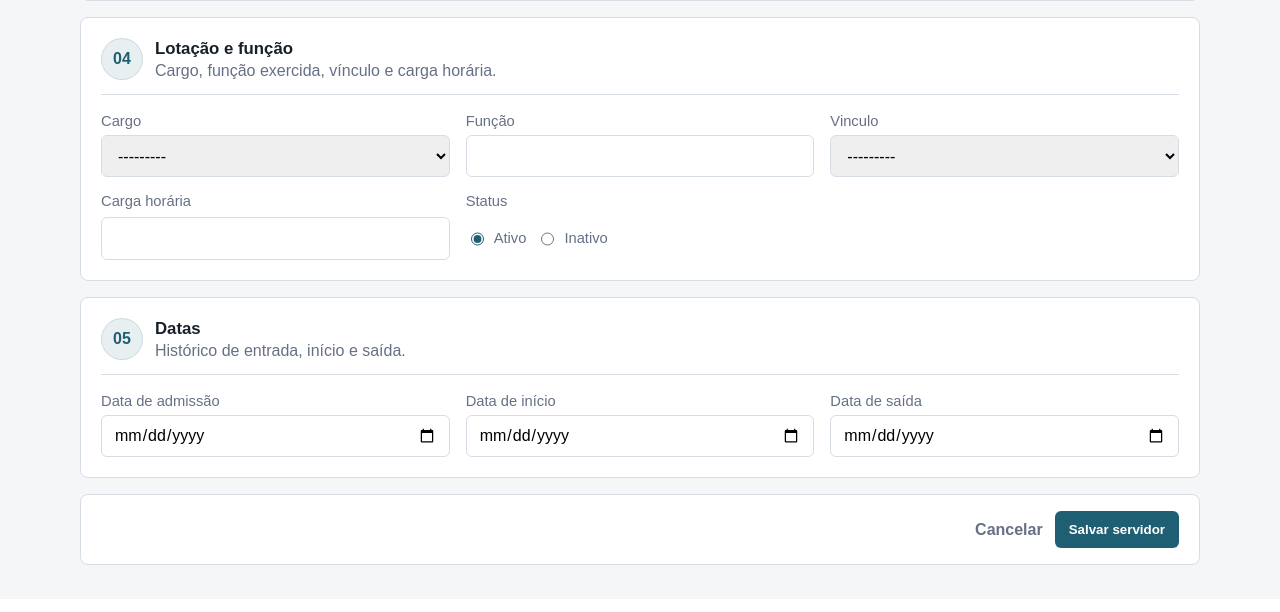
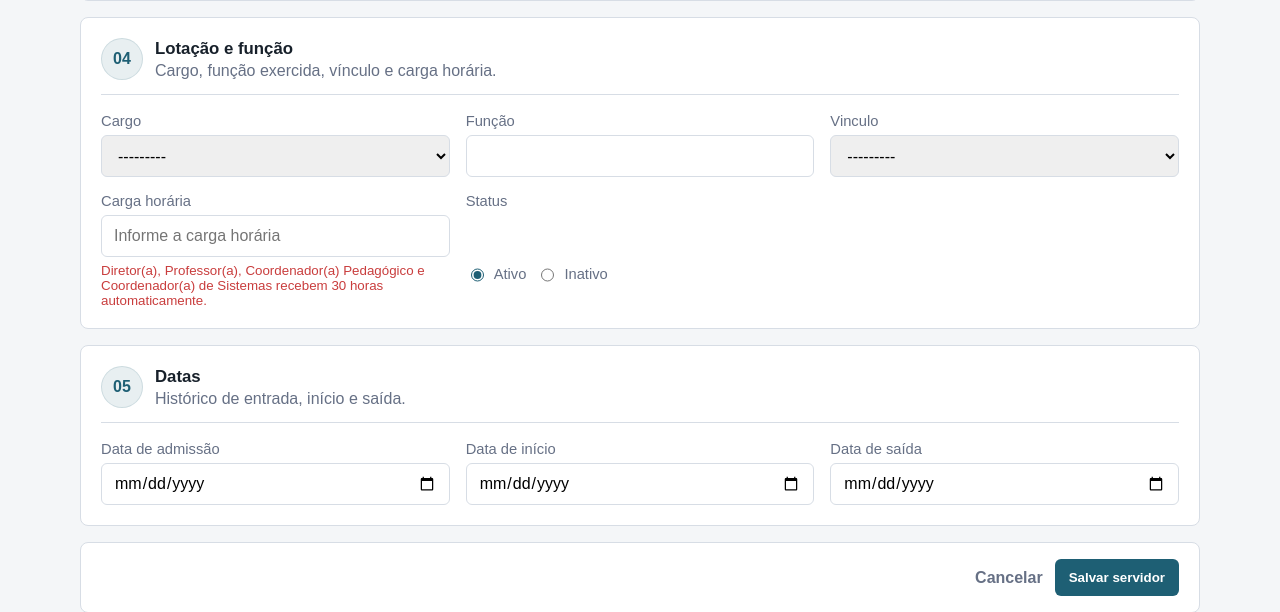
Before and after one commit to TioHashi/SGP, a Django app: page /servidores/novo/ in a window 1280 px wide. Shown: the part 1212-1824 px from the top of the page. Before the commit the page ends 1777 px from the top, so only its background shows below. Run offline with Django 5.2, Linux system fonts and the light colour scheme; a user stored in the database is signed in; data comes from the database, SQL or seed files in the repository; data that the repository does not hold is empty.

Commit message:
Ajusta carga horaria no cadastro

```diff
--- a/core/forms.py
+++ b/core/forms.py
@@ -4,6 +4,26 @@ from .models import Escola, Frequencia, Servidor
 
 
 class ServidorForm(forms.ModelForm):
+    FUNCAO_SUGESTOES = [
+        'Diretor(a)',
+        'Professor(a)',
+        'Coordenador(a) Pedagógico',
+        'Coordenador(a) de Sistemas',
+        'Secretária de Educação',
+    ]
+    CARGA_AUTOMATICA_30 = {
+        'diretor',
+        'diretora',
+        'diretor(a)',
+        'professor',
+        'professora',
+        'professor(a)',
+        'coordenador pedagogico',
+        'coordenador(a) pedagogico',
+        'coordenador de sistemas',
+        'coordenador(a) de sistemas',
+    }
+
     status_servidor = forms.ChoiceField(
         choices=[('ativo', 'Ativo'), ('inativo', 'Inativo')],
         label='Status',
@@ -50,6 +70,7 @@ class ServidorForm(forms.ModelForm):
             'data_saida': forms.DateInput(attrs={'type': 'date'}),
             'licenca_inicio': forms.DateInput(attrs={'type': 'date'}),
             'licenca_fim': forms.DateInput(attrs={'type': 'date'}),
+            'funcao': forms.TextInput(attrs={'list': 'funcoes-sugeridas'}),
         }
         labels = {
             'formacao': 'Formação',
@@ -74,14 +95,52 @@ class ServidorForm(forms.ModelForm):
             field.widget.attrs.setdefault('class', 'field-control')
 
         self.fields['status_servidor'].widget.attrs['class'] = 'status-radio-group'
+        self.fields['carga_horaria'].help_text = 'Diretor(a), Professor(a), Coordenador(a) Pedagógico e Coordenador(a) de Sistemas recebem 30 horas automaticamente.'
 
         if user and not user.is_superuser:
             self.fields.pop('escola')
+
+    @staticmethod
+    def normalizar_funcao(valor):
+        return (
+            (valor or '')
+            .strip()
+            .lower()
+            .replace('á', 'a')
+            .replace('à', 'a')
+            .replace('â', 'a')
+            .replace('ã', 'a')
+            .replace('é', 'e')
+            .replace('ê', 'e')
+            .replace('í', 'i')
+            .replace('ó', 'o')
+            .replace('ô', 'o')
+            .replace('õ', 'o')
+            .replace('ú', 'u')
+            .replace('ç', 'c')
+        )
+
+    def usa_carga_automatica(self, cargo, funcao):
+        cargo_normalizado = self.normalizar_funcao(cargo)
+        funcao_normalizada = self.normalizar_funcao(funcao)
+        return (
+            cargo_normalizado in self.CARGA_AUTOMATICA_30
+            or funcao_normalizada in self.CARGA_AUTOMATICA_30
+        )
 
     def clean(self):
         cleaned_data = super().clean()
         status_servidor = cleaned_data.get('status_servidor')
         motivo_inativo = cleaned_data.get('motivo_inativo')
+        cargo = cleaned_data.get('cargo')
+        funcao = cleaned_data.get('funcao')
+        carga_horaria = cleaned_data.get('carga_horaria')
+
+        if self.usa_carga_automatica(cargo, funcao):
+            cleaned_data['carga_horaria'] = 30
+        elif not carga_horaria:
+            self.add_error('carga_horaria', 'Informe a carga horária para este cargo ou função.')
+
         if status_servidor == 'inativo' and not motivo_inativo:
             self.add_error('motivo_inativo', 'Informe o motivo quando o servidor estiver inativo.')
         if status_servidor == 'ativo':
--- a/core/models.py
+++ b/core/models.py
@@ -57,10 +57,13 @@ class Servidor(models.Model):
 
     CARGO_CHOICES = [
         ('Secretario(a)', 'Secretario(a)'),
+        ('Secretaria de Educacao', 'Secretária de Educação'),
         ('Assistente Administrativo', 'Assistente Administrativo'),
         ('Auxiliar Administrativo', 'Auxiliar Administrativo'),
         ('ASG', 'ASG'),
         ('Coordenador(a)', 'Coordenador(a)'),
+        ('Coordenador(a) Pedagogico', 'Coordenador(a) Pedagógico'),
+        ('Coordenador(a) de Sistemas', 'Coordenador(a) de Sistemas'),
         ('Professor(a)', 'Professor(a)'),
         ('Vigia', 'Vigia'),
         ('Merendeira', 'Merendeira'),
--- a/static/css/app.css
+++ b/static/css/app.css
@@ -1348,6 +1348,13 @@ td a {
   color: var(--accent);
 }
 
+.form-field.is-auto-filled input {
+  background: #eef8f1;
+  border-color: rgba(47, 158, 68, 0.34);
+  color: #1d6b32;
+  font-weight: 800;
+}
+
 .form-field:has(textarea),
 .form-actions {
   grid-column: 1 / -1;
--- a/templates/core/servidor_form.html
+++ b/templates/core/servidor_form.html
@@ -93,6 +93,11 @@
         {% include 'core/partials/form_field.html' with field=form.status_servidor span='status-field' %}
         {% include 'core/partials/form_field.html' with field=form.motivo_inativo %}
       </div>
+      <datalist id="funcoes-sugeridas">
+        {% for funcao in form.FUNCAO_SUGESTOES %}
+          <option value="{{ funcao }}"></option>
+        {% endfor %}
+      </datalist>
     </section>
 
     <section class="form-section">
@@ -118,13 +123,53 @@
   <script>
     const statusRadios = document.querySelectorAll('input[name="status_servidor"]');
     const motivoField = document.querySelector('[name="motivo_inativo"]')?.closest('.form-field');
+    const cargoInput = document.querySelector('[name="cargo"]');
+    const funcaoInput = document.querySelector('[name="funcao"]');
+    const cargaInput = document.querySelector('[name="carga_horaria"]');
+    const cargaField = cargaInput?.closest('.form-field');
+    const cargaAuto30 = new Set([
+      'diretor',
+      'diretora',
+      'diretor(a)',
+      'professor',
+      'professora',
+      'professor(a)',
+      'coordenador pedagogico',
+      'coordenador(a) pedagogico',
+      'coordenador de sistemas',
+      'coordenador(a) de sistemas',
+    ]);
+    function normalizarFuncao(value) {
+      return (value || '')
+        .trim()
+        .toLowerCase()
+        .normalize('NFD')
+        .replace(/[\u0300-\u036f]/g, '');
+    }
     function syncMotivoInativo() {
       const selected = document.querySelector('input[name="status_servidor"]:checked')?.value;
       if (motivoField) {
         motivoField.classList.toggle('is-hidden', selected !== 'inativo');
       }
     }
+    function syncCargaHoraria() {
+      if (!cargaInput) return;
+      const usaCargaAuto = cargaAuto30.has(normalizarFuncao(cargoInput?.value)) || cargaAuto30.has(normalizarFuncao(funcaoInput?.value));
+      if (usaCargaAuto) {
+        cargaInput.value = '30';
+        cargaInput.readOnly = true;
+        cargaInput.placeholder = '30';
+        cargaField?.classList.add('is-auto-filled');
+      } else {
+        cargaInput.readOnly = false;
+        cargaInput.placeholder = 'Informe a carga horária';
+        cargaField?.classList.remove('is-auto-filled');
+      }
+    }
     statusRadios.forEach((radio) => radio.addEventListener('change', syncMotivoInativo));
+    [cargoInput, funcaoInput].forEach((input) => input?.addEventListener('input', syncCargaHoraria));
+    [cargoInput, funcaoInput].forEach((input) => input?.addEventListener('change', syncCargaHoraria));
     syncMotivoInativo();
+    syncCargaHoraria();
   </script>
 {% endblock %}
```
Also changed, not shown: core/migrations/0009_alter_servidor_cargo.py (added).
